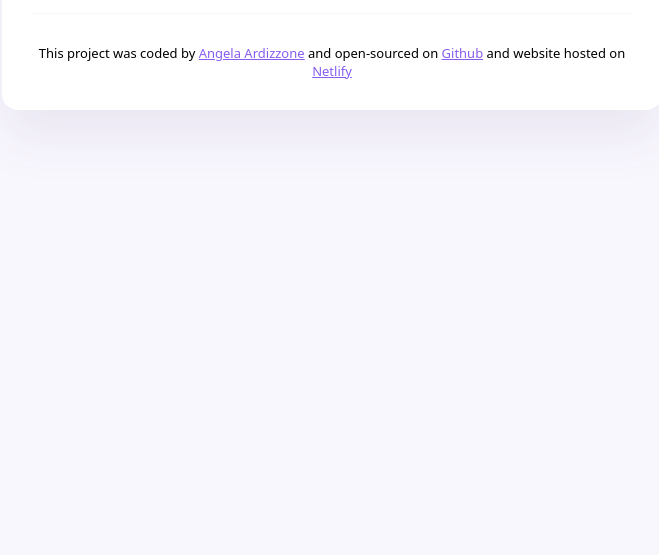
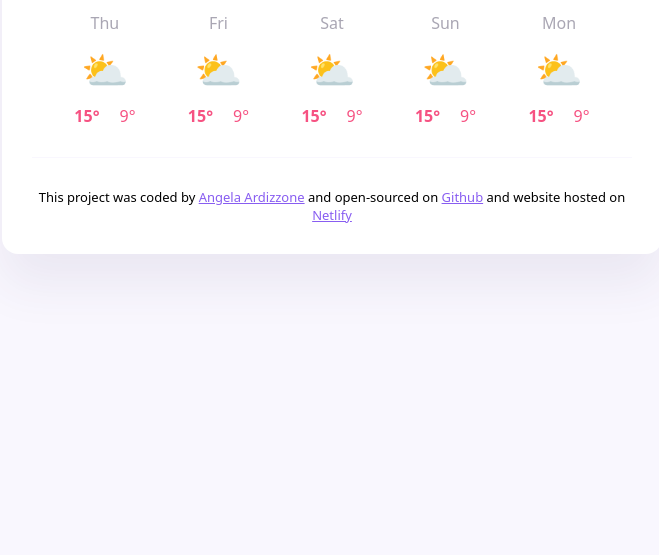
Before and after one commit to AngelLilz/city-temperature-app, a plain HTML site: page index.html in a window 1280 px wide. Shown: the part 245-800 px from the top of the page, without its empty margins (308-967 px from the left). Drawn offline with nearby package versions, Linux system fonts and the light colour scheme; no server answers.

Commit message:
Added basic forecast HTML

```diff
--- a/index.html
+++ b/index.html
@@ -40,10 +40,65 @@
         </ul>
     </div>
     <div class="my-temperature-app-temperature">
-        <div><img src="https://shecodes-assets.s3.amazonaws.com/api/weather/icons/few-clouds-night.png"class ="my-temperature-app-icon"></div>
+    <div id="icon">
+        <img src="https://shecodes-assets.s3.amazonaws.com/api/weather/icons/few-clouds-night.png"class ="my-temperature-app-icon"/>
+        </div>
         <div class ="my-temperature-app-value" id="temperature"></div>
         <div class ="my-temperature-app-unit">℃</div>
     </div>
+    <div class="weather-forecast">
+        <div class="weather-forecast-day">
+            <div class="weather-forecast-date">Thu</div>
+            <div class="weather-forecast-icon">⛅</div>
+            <div class="weather-forecast-temperatures">
+                <div class="weather-forecast-temperature">
+                <strong>15°</strong>
+            </div>
+           <div class="weather-forecast-temperature">9°</div>
+        </div>
+    </div>
+
+    <div class="weather-forecast-day">
+        <div class="weather-forecast-date">Fri</div>
+        <div class="weather-forecast-icon">⛅</div>
+        <div class="weather-forecast-temperatures"><div class="weather-forecast-temperature">
+            <strong>15°</strong>
+        </div>
+       <div class="weather-forecast-temperature">9°</div>
+        </div>
+    </div>
+    <div class="weather-forecast-day">
+        <div class="weather-forecast-date">Sat</div>
+        <div class="weather-forecast-icon">⛅</div>
+        <div class="weather-forecast-temperatures"><div class="weather-forecast-temperature">
+            <strong>15°</strong>
+        </div>
+        <div class="weather-forecast-temperature">9°</div>
+    </div>
+    </div>
+    <div class="weather-forecast-day">
+        <div class="weather-forecast-date">Sun</div>
+        <div class="weather-forecast-icon">⛅</div>
+        <div class="weather-forecast-temperatures"><div class="weather-forecast-temperature">
+            <strong>15°</strong>
+        </div>
+       <div class="weather-forecast-temperature">9°</div>
+        </div>
+    </div>
+    <div class="weather-forecast-day">
+        <div class="weather-forecast-date">Mon</div>
+        <div class="weather-forecast-icon">⛅</div>
+        <div class="weather-forecast-temperatures"><div class="weather-forecast-temperature">
+            <strong>15°</strong>
+        </div>
+       <div class="weather-forecast-temperature">9°</div>
+        </div>
+</div>
+
+</div>
+
+
+
 </main>
       <footer>This project was coded by <a href="https://github.com/AngelLilz" target="_blank">Angela Ardizzone</a> and open-sourced on <a href="https://github.com/AngelLilz/Anges-weather-app" target="_blank">Github</a> and website hosted on <a href="https://app.netlify.com/sites/citytemperatureapp/overview/">Netlify</a>
       </footer>
--- a/src/index.css
+++ b/src/index.css
@@ -60,7 +60,6 @@ li.my-temperature-app-details {
 
 .my-temperature-app-temperature {
     display: flex;
-    flex-direction: row;
     justify-content: right;
     font-size: 88px;
     margin-right: 15px;
@@ -76,8 +75,37 @@ li.my-temperature-app-details {
 
 }
 .my-temperature-app-unit {
+    margin-top: 6px;
+    font-size: 28px;
+}
+
+.weather-forecast {
+    display: flex;
+    justify-content: space-evenly;
     margin-top: 30px;
-    font-size: 28px;
+}
+.weather-forecast-date {
+    text-align: center;
+    color: rgba(39,33,66,.4);
+    font-size: 16px;
+    line-height: 20px;
+    margin-bottom: 10px;
+}
+
+.weather-forecast-icon {
+font-size: 38px;
+text-align: center;
+}
+
+.weather-forecast-temperatures {
+    text-align: center;
+    color: #f65282;
+    margin-top: 10px;
+    display: flex;
+    justify-content: center;
+}
+.weather-forecast-temperature {
+    padding: 0 10px;
 }
 footer {
     border-top: 1px solid #f9f7fe;
```
